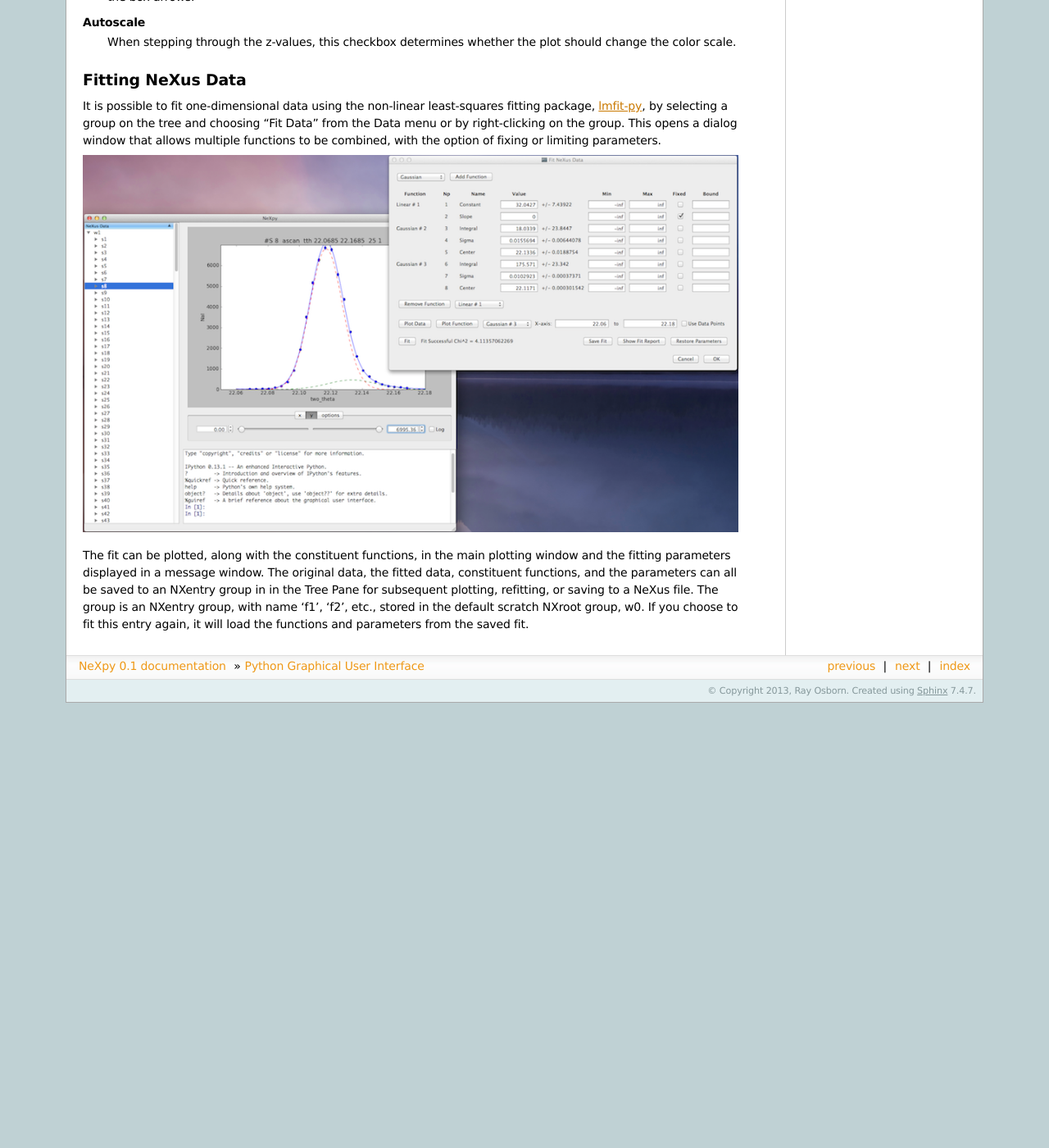
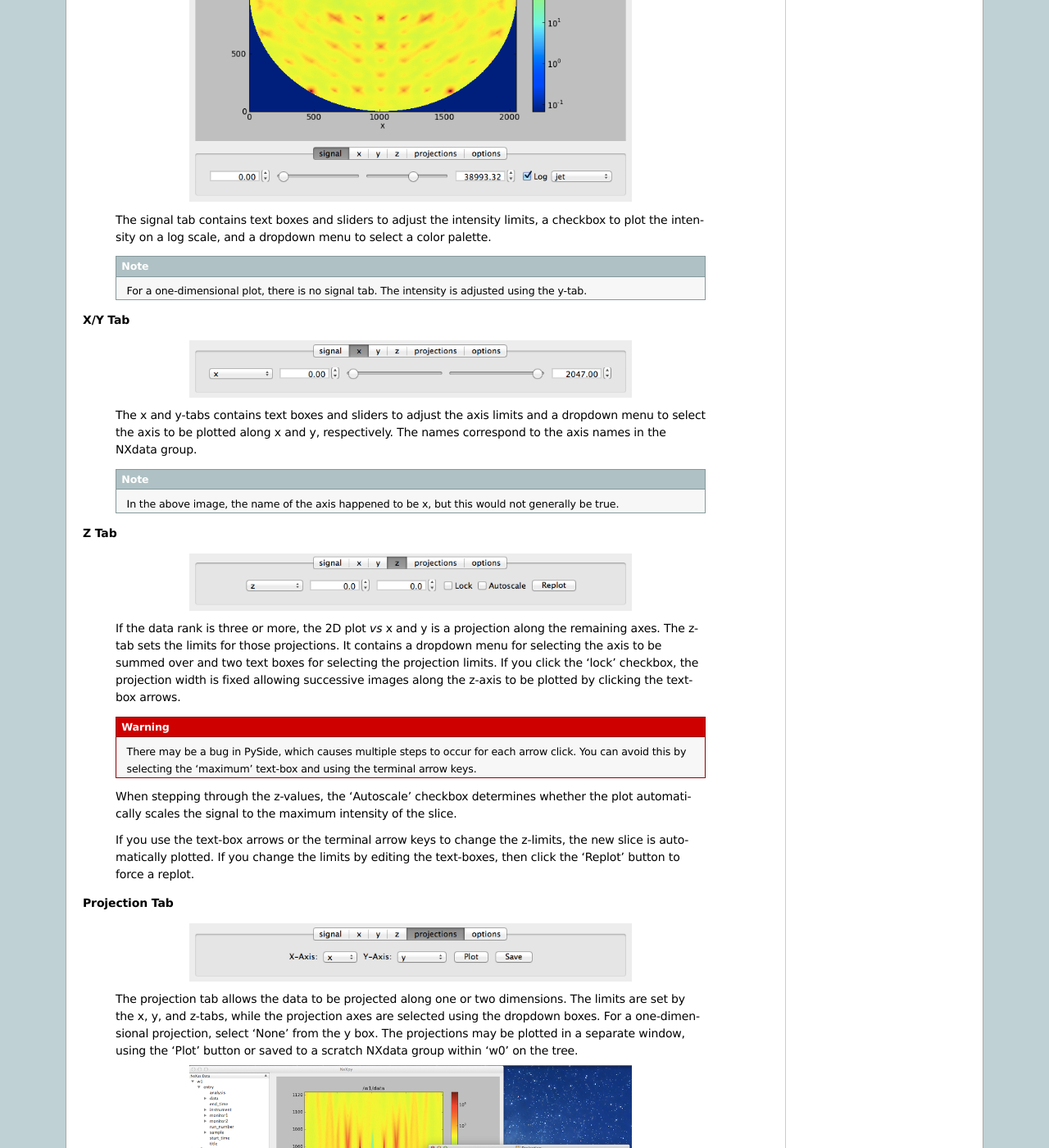
Before and after one commit to nexpy/nexpy, a Sphinx documentation site: the page built from doc/source/pythongui.rst, in a window 1280 px wide and 1400 px high, scrolled down 2340 px. Shown: the whole window at 82% size. Built offline with Sphinx 7.4.7, drawn with Linux system fonts in a browser that asks for light colours; before the commit the page ends 3197 px from its top, so only the background shows below that; some of the changed text lies outside the part shown.

Commit message:
Updated documentation

```diff
--- a/doc/source/pythongui.rst
+++ b/doc/source/pythongui.rst
@@ -7,8 +7,12 @@ line by::
 
  > nexpy
 
+.. note:: This assumes that the Python 'bin' directory is in your standard shell
+          path.
+
 .. image:: /images/nexpy-gui.png
    :align: center
+   :width: 90%
 
 The illustration shows the main features of the GUI:
 
@@ -80,23 +84,92 @@ tree nodes, *e.g.*, w4.
 
 Plotting NeXus Data
 -------------------
-NXdata, NXmonitor, and NXlog data can be plotted by selecting a group on the tree and
-choosing "Plot Data" from the Data menu or by right-clicking on the group. The plot pane
-contains a toolbar to change axis or signal intensity limits using sliders or text boxes.
-One of the toolbar tabs also gives access to the standard matplotlib options.
+NXdata, NXmonitor, and NXlog data can be plotted by selecting a group on the
+tree and choosing "Plot Data" from the Data menu or by right-clicking on the
+group. Below the plot pane, a series of tabs allow manipulation of the plot
+limits and parameters.
 
-.. image:: /images/axis-limits-bar.png
+**Signal Tab**
 
-There are two checkboxes:
+    .. image:: /images/signal-tab.png
+       :align: center
+       :width: 75%
 
-**Lock**
-    If the maximum and/or minimum values are not set to the limits, then this checkbox
-    locks the difference between the two. This checkbox disables setting of the minimum
-    value. You can step through the z-values with automatic replots by selecting the
-    maximum box and using the keyboard up and down arrows or by clicking the box arrows.
-**Autoscale**
-    When stepping through the z-values, this checkbox determines whether the plot should
-    change the color scale.
+    The signal tab contains text boxes and sliders to adjust the intensity
+    limits, a checkbox to plot the intensity on a log scale, and a dropdown menu
+    to select a color palette.
+
+    .. note:: For a one-dimensional plot, there is no signal tab. The intensity
+              is adjusted using the y-tab.
+
+**X/Y Tab**
+
+    .. image:: /images/x-tab.png
+       :align: center
+       :width: 75%
+
+    The x and y-tabs contains text boxes and sliders to adjust the axis limits
+    and a dropdown menu to select the axis to be plotted along x and y,
+    respectively. The names correspond to the axis names in the NXdata group.
+
+    .. note:: In the above image, the name of the axis happened to be x, but
+              this would not generally be true.
+
+**Z Tab**
+
+    .. image:: /images/z-tab.png
+       :align: center
+       :width: 75%
+
+    If the data rank is three or more, the 2D plot *vs* x and y is a projection
+    along the remaining axes. The z-tab sets the limits for those projections.
+    It contains a dropdown menu for selecting the axis to be summed over and
+    two text boxes for selecting the projection limits. If you click the 'lock'
+    checkbox, the projection width is fixed allowing successive images along the
+    z-axis to be plotted by clicking the text-box arrows.
+
+    .. warning:: There may be a bug in PySide, which causes multiple steps to
+                 occur for each arrow click. You can avoid this by selecting the
+                 'maximum' text-box and using the terminal arrow keys.
+
+    When stepping through the z-values, the 'Autoscale' checkbox determines
+    whether the plot automatically scales the signal to the maximum intensity of
+    the slice.
+
+    If you use the text-box arrows or the terminal arrow keys to change the
+    z-limits, the new slice is automatically plotted. If you change the limits
+    by editing the text-boxes, then click the 'Replot' button to force a replot.
+
+**Projection Tab**
+
+    .. image:: /images/projection-tab.png
+       :align: center
+       :width: 75%
+
+    The projection tab allows the data to be projected along one or two
+    dimensions. The limits are set by the x, y, and z-tabs, while the projection
+    axes are selected using the dropdown boxes. For a one-dimensional
+    projection, select 'None' from the y box. The projections may be plotted in
+    a separate window, using the 'Plot' button or saved to a scratch NXdata
+    group within 'w0' on the tree.
+
+    .. image:: /images/projection.png
+       :align: center
+       :width: 75%
+
+**Options Tab**
+
+    .. image:: /images/options-tab.png
+       :align: center
+       :width: 75%
+
+    The options tab provides the standard Matplotlib toolbar. The 'Home' button
+    restores all plotting limits to their defaults. The 'arrow' buttons cycle
+    through previous plots. The 'zoom' button allows rectangles to be dragged
+    over the plot to define new plotting limits. The 'options' button allows the
+    Matplotlib plotting parameters (markers, colors, *etc*.) to be changed. The
+    'Save' button saves the figure to a PNG file. The final button adds the
+    plotted data to the tree pane, as an NXdata group in 'w0'.
 
 Fitting NeXus Data
 -------------------
@@ -107,6 +180,8 @@ a dialog window that allows multiple functions to be combined, with the option o
 or limiting parameters.
 
 .. image:: /images/nexpy-fits.png
+   :align: center
+   :width: 90%
 
 The fit can be plotted, along with the constituent functions, in the main plotting window
 and the fitting parameters displayed in a message window. The original data, the fitted
--- a/doc/source/pythonshell.rst
+++ b/doc/source/pythonshell.rst
@@ -420,6 +420,8 @@ determines what should be plotted::
  >>> data.plot()
 
 .. image:: /images/simple-plot.png
+   :align: center
+   :width: 80%
 
 Note that the plot method uses the NeXus attributes within the groups to
 determine automatically which NXfield is the signal, what its rank and
```
Also changed, not shown: doc/source/images/nexpy-fits.png, doc/source/images/options-tab.png (added), doc/source/images/projection-tab.png (added), doc/source/images/projection.png (added), doc/source/images/signal-tab.png (added), doc/source/images/x-tab.png (added), doc/source/images/z-tab.png (added).
